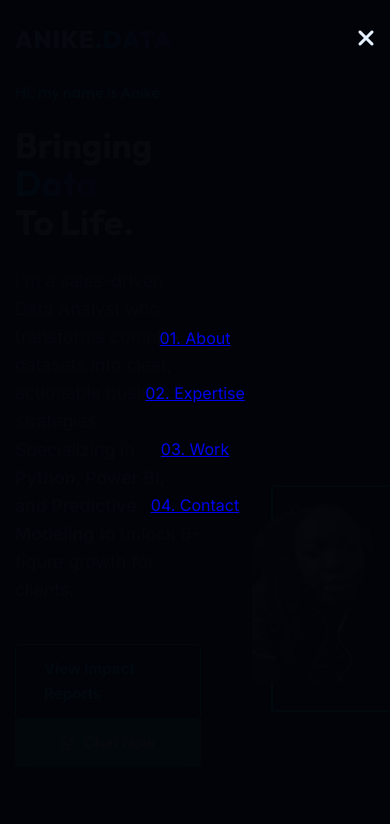
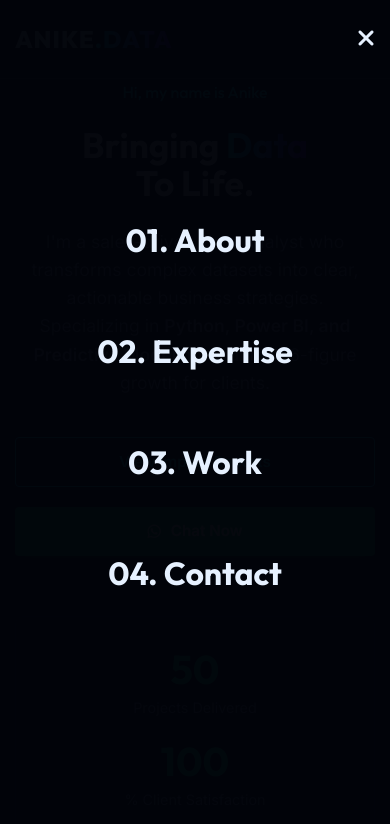
Before and after one commit to sosgrid/S-A-A-ANALYST, a plain HTML site: page index.html in a window 390 px wide. Both pictures are taken after a click on the element 364 px from the left and 39 px from the top of the page. Shown: the top 824 px of the page. Drawn offline with nearby package versions, Linux system fonts and the light colour scheme.

Commit message:
Add files via upload

```diff
--- a/main.js
+++ b/main.js
@@ -173,6 +173,7 @@ const initMarketingChart = () => {
 };
 
 // --- 4. Intersection Observer for Lazy Loading Charts ---
+// --- 4. Intersection Observer for Lazy Loading Charts ---
 const chartObserver = new IntersectionObserver((entries) => {
     entries.forEach(entry => {
         if (entry.isIntersecting) {
@@ -195,7 +196,8 @@ const navItems = document.querySelectorAll('.nav-links a');
 
 let isMenuOpen = false;
 
-menuToggle.addEventListener('click', () => {
+// Reusable function to manage menu state
+const toggleMenu = () => {
     isMenuOpen = !isMenuOpen;
     const icon = menuToggle.querySelector('i');
 
@@ -227,7 +229,20 @@ menuToggle.addEventListener('click', () => {
             duration: 0.3,
             stagger: 0.05,
             ease: 'power2.in',
-            onComplete: () => navLinks.classList.remove('active')
+            onComplete: () => {
+                navLinks.classList.remove('active');
+                // Ensure items reset opacity for next time
+                gsap.set(navItems, { clearProps: "all" });
+            }
         });
     }
+};
+
+menuToggle.addEventListener('click', toggleMenu);
+
+// Close menu when a link is clicked
+navItems.forEach(item => {
+    item.addEventListener('click', () => {
+        if (isMenuOpen) toggleMenu();
+    });
 });
--- a/style.css
+++ b/style.css
@@ -148,6 +148,23 @@ h1, h2, h3, h4 {
         visibility: hidden;
         opacity: 0;
         transition: opacity 0.3s ease, visibility 0.3s ease;
+    }
+
+    /* Mobile Link Styles */
+    .nav-links a {
+        font-size: 2rem;
+        color: var(--text-main);
+        text-decoration: none;
+        font-family: var(--font-heading);
+        font-weight: 700;
+        margin-bottom: 30px;
+        opacity: 0; /* Hidden initially for stagger */
+        transform: translateY(20px);
+    }
+
+    .nav-links a:hover {
+        color: var(--accent-primary);
+        transform: scale(1.1);
     }
 
     .nav-links.active {
@@ -345,8 +362,23 @@ section {
     overflow: hidden;
 }
 
+/* --- Contact --- */
+.contact-box {
+    text-align: center;
+    max-width: 600px;
+    margin: 0 auto;
+}
+
 /* --- Mobile Responsive (Updated for Deepest Mobile) --- */
 @media (max-width: 968px) {
+    .hero-grid {
+        grid-template-columns: 1fr;
+        text-align: center;
+    }
+    .hero-desc { margin: 0 auto 40px; }
+    .image-wrapper { margin: 40px auto; width: 70%; max-width: 350px; }
+    .cta-group { display: flex; justify-content: center; gap: 20px; flex-wrap: wrap; }
+
     .skills-grid { grid-template-columns: 1fr; }
     .project-card, .project-card.reverse { grid-template-columns: 1fr; }
 }
```
